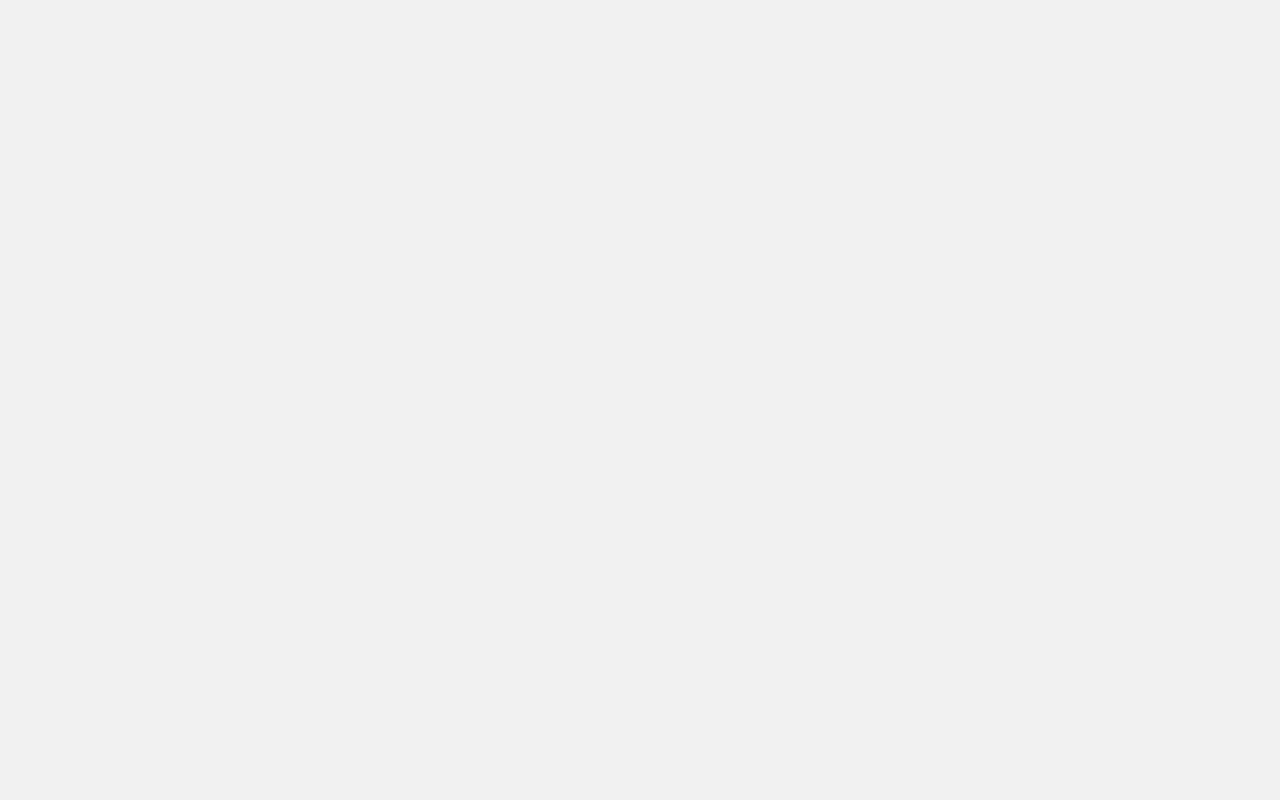
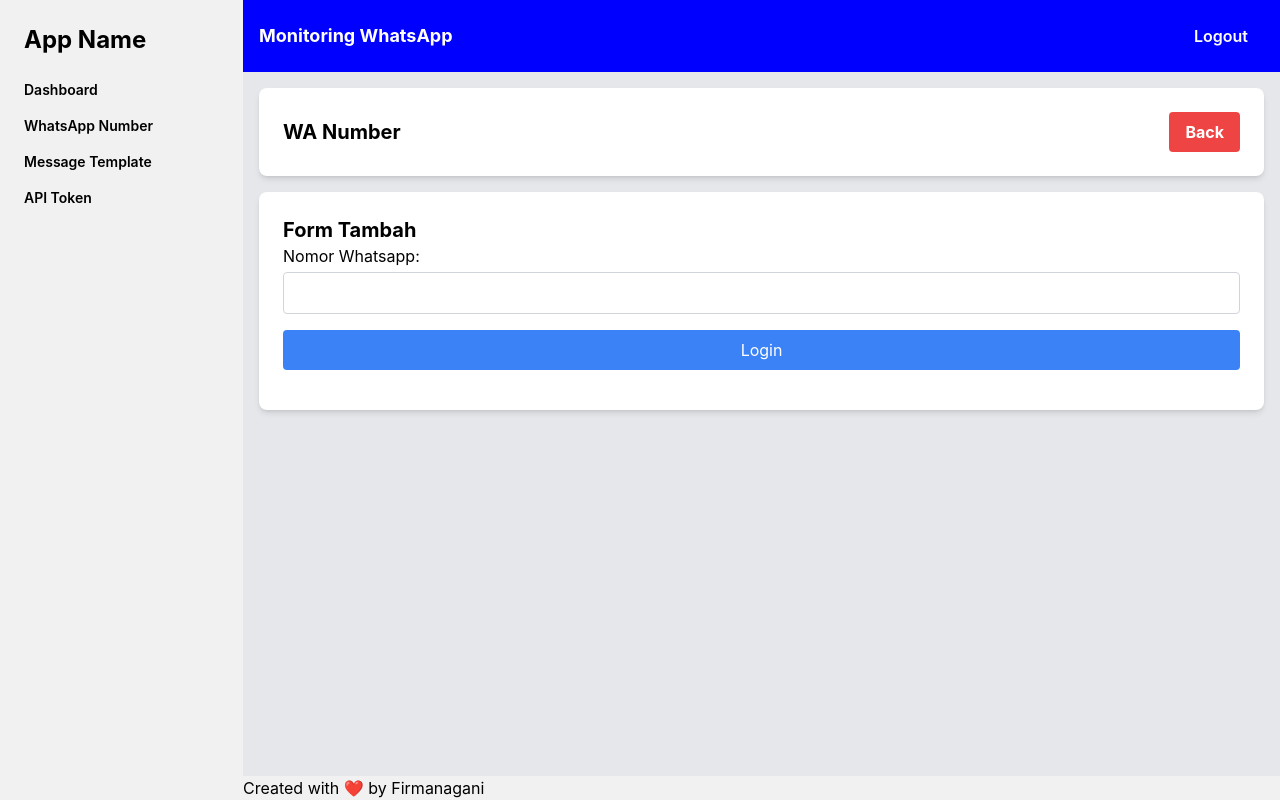
Before and after one commit to firmanasgani/monitoring-whatsapp-app, a React (Create React App) app: page /whatsapp-number/add in a window 1280 px wide. Before the commit this address had no page. Built offline with nearby package versions, Linux system fonts and the light colour scheme; no server answers; sample sign-in values are in the browser's storage; the HTML template or start-up script is replaced by a standard one.

Commit message:
adding whatsapp form

```diff
--- a/src/App.tsx
+++ b/src/App.tsx
@@ -1,7 +1,8 @@
-import { Route, Routes, Navigate } from 'react-router-dom';
-import LoginPage from './pages/Login';
-import DashboardPage from './pages/Dashboard';
-import WhatsappNumberPage from './pages/whatsapp';
+import { Route, Routes, Navigate } from "react-router-dom";
+import LoginPage from "./pages/Login";
+import DashboardPage from "./pages/Dashboard";
+import WhatsappNumberPage from "./pages/whatsapp";
+import WhatsappPhoneForm from "./pages/whatsapp/form";
 
 function App() {
   return (
@@ -9,28 +10,63 @@ function App() {
       <Route path="/login" element={<LoginPage />} />
       <Route
         path="/"
-        element={localStorage.getItem('token') === null ? <Navigate to="/login" /> : <Home />}
+        element={
+          localStorage.getItem("token") === null ? (
+            <Navigate to="/login" />
+          ) : (
+            <Home />
+          )
+        }
       />
 
-  <Route
+      <Route
         path="/dashboard"
-        element={localStorage.getItem('token') === null ? <Navigate to="/login" /> : <DashboardPage />}
+        element={
+          localStorage.getItem("token") === null ? (
+            <Navigate to="/login" />
+          ) : (
+            <DashboardPage />
+          )
+        }
       />
       <Route
         path="/whatsapp-number"
-        element={localStorage.getItem('token') === null ? <Navigate to="/login" /> : <WhatsappNumberPage />}
+        element={
+          localStorage.getItem("token") === null ? (
+            <Navigate to="/login" />
+          ) : (
+            <WhatsappNumberPage />
+          )
+        }
+      />
+      <Route
+        path="/whatsapp-number/add"
+        element={
+          localStorage.getItem("token") === null ? (
+            <Navigate to="/login" />
+          ) : (
+            <WhatsappPhoneForm />
+          )
+        }
       />
     </Routes>
-
   );
 }
 
 function Home() {
   return (
-    <div className="flex items-center justify-center h-screen bg-gray-100">
+    <div className="flex items-center flex-col justify-center h-screen bg-gray-100">
       <h1 className="text-4xl font-bold text-blue-500">Hello, Tailwind!</h1>
+      <br />
+      <p className="text-blue-500">
+        Click{" "}
+        <a href="/login" className="text-red-500">
+          here
+        </a>{" "}
+        to login
+      </p>
     </div>
-  )
+  );
 }
 
 export default App;
--- /dev/null
+++ b/src/pages/whatsapp/form.tsx
@@ -0,0 +1,90 @@
+import { Link } from "react-router-dom";
+import LayoutPage from "../general";
+import { useState } from "react";
+import axios from "axios";
+
+const WhatsappPhoneForm = () => {
+    const [error, setError] = useState(false)
+
+    const [whatsappNumber, setWhatsappNumber ] = useState({
+        phone_number: '',
+    })
+    const handleSubmit = (e:  React.FormEvent<HTMLFormElement>) => {
+        e.preventDefault();
+        const reg = /^(\d{1,2})(\d{1,4})(\d{1,4})(\d{1,4})$/;
+        if (!reg.test(whatsappNumber.phone_number)) {
+            setError(true)
+            return false;
+        }
+
+        if (whatsappNumber.phone_number.length > 16) {
+            setError(true);
+            return false;
+        }
+
+        axios
+        .post(`${process.env.REACT_APP_API_URL}/api/whatsapp`, whatsappNumber, {
+            headers: {
+                Authorization: `Bearer ${localStorage.getItem("token")}`,
+
+            }
+        })
+        .then((response) => {
+            console.log(response.data.message)
+          if (response.data.message) {
+                alert('Success add number')
+
+                setTimeout(() => {
+                    window.location.href = "/whatsapp-number";
+
+                }, 3000);
+          } else {
+            setError(true);
+          }
+        })
+        .catch((error) => {
+          setError(true);
+        });
+        return true
+    }
+
+  return (
+    <LayoutPage>
+        <div id="alert-box" className="hidden alert-box"></div>
+      <div className="p-6 bg-white rounded-lg shadow-md mb-4 flex flex-row items-center justify-between">
+        <h2 className="text-xl font-bold">WA Number</h2>
+        <Link
+          to="/whatsapp-number"
+          className="bg-red-500 hover:bg-red-700 text-white font-bold py-2 px-4 rounded"
+        >
+          Back
+        </Link>
+      </div>
+      <div className="p-6 bg-white rounded-lg shadow-md mb-4 flex flex-col  justify-between">
+        <h2 className="text-xl font-bold">Form Tambah</h2>
+        <form onSubmit={handleSubmit}>
+          <div className="mb-4">
+            <label>Nomor Whatsapp:</label>
+            <input
+              type="text"
+              value={whatsappNumber.phone_number}
+              onChange={(e) => setWhatsappNumber({...whatsappNumber, phone_number: e.target.value})}
+              className="mt-1 block w-full p-2 border border-gray-300 rounded"
+            />
+          </div>
+          <div className="mb-4">
+            <button
+              type="submit"
+              className="w-full bg-blue-500 text-white p-2 rounded hover:bg-blue-600 transition duration-200 cursor-pointer"
+            >
+              Login
+            </button>
+          </div>
+          {error && <p className="text-red-500">Nomor whatsapp harus sesuai dengan format 62xxxxxxxxxxxx atau 08xxxxxxxxxxxx</p>}
+        </form>
+      </div>
+    </LayoutPage>
+  );
+};
+
+export default WhatsappPhoneForm;
--- a/src/pages/whatsapp/index.tsx
+++ b/src/pages/whatsapp/index.tsx
@@ -1,6 +1,7 @@
 import React, { useState } from "react";
 import LayoutPage from "../general";
 import axios from "axios";
+import { Link } from "react-router-dom";
 
 interface WhatsappNumber {
   phone_number: string;
@@ -53,10 +54,10 @@ const WhatsappNumberPage = () => {
   return (
     <LayoutPage>
       <div className="p-6 bg-white rounded-lg shadow-md mb-4 flex flex-row items-center justify-between">
-        <h2 className="text-xl font-bold">WA Number</h2>
-        <button className="bg-blue-500 hover:bg-blue-700 text-white font-bold py-2 px-4 rounded">
+        <h2 className="text-xl font-bold">WA Number List</h2>
+        <Link to="/whatsapp-number/add" className="bg-blue-500 hover:bg-blue-700 text-white font-bold py-2 px-4 rounded">
           Add number
-        </button>
+        </Link>
       </div>
       <Card>
         <table className="w-full">
@@ -83,18 +84,8 @@ const WhatsappNumberPage = () => {
                   {formatPhoneNumber(item.phone_number)}
                 </td>
                 <td className="px-6 py-4 whitespace-no-wrap border-b border-gray-200">
-                  <button className="text-red-600" onClick={() => deleteNumber(item.id)}>
-                    <svg
-                      xmlns="http://www.w3.org/2000/svg"
-                      className="h-5 w-5 inline"
-                      viewBox="0 0 20 20"
-                      fill="currentColor"
-                    >
-                      <path
-                        fillRule="evenodd"
-                        d="M10 18a8 8 0 100-16 8 8 0 000 16zm-1.414-9.414a1 1 0 011.414 0L10 10.586l1.414-1.414a1 1 0 111.414 1.414L11.414 12l1.414 1.414a1 1 0 01-1.414 1.414L10 13.414l-1.414 1.414a1 1 0 01-1.414-1.414L8.586 12 7.172 10.586a1 1 0 010-1.414z"
-                      />
-                    </svg>
+                  <button className="bg-red-500 hover:bg-red-700 text-white font-bold py-2 px-4 rounded" onClick={() => deleteNumber(item.id)}>
+                    Hapus
                   </button>
                 </td>
               </tr>
```
